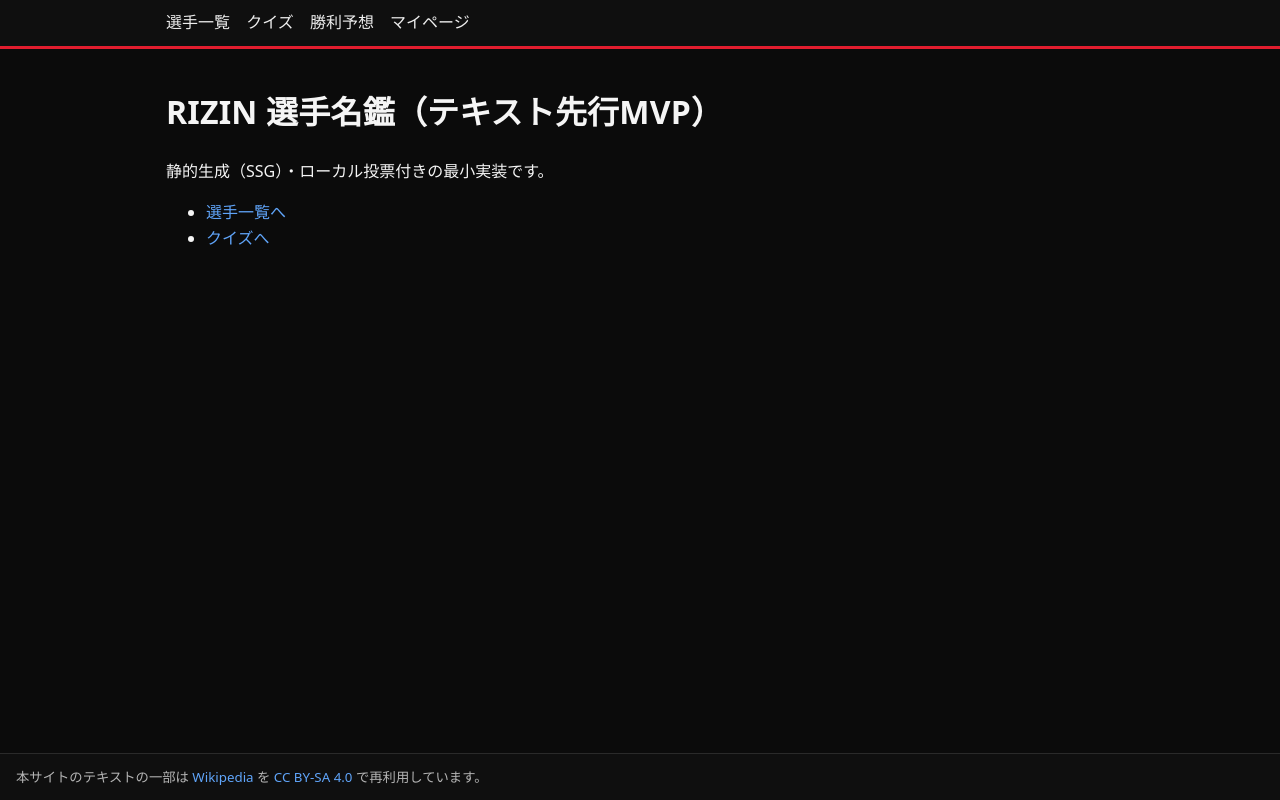
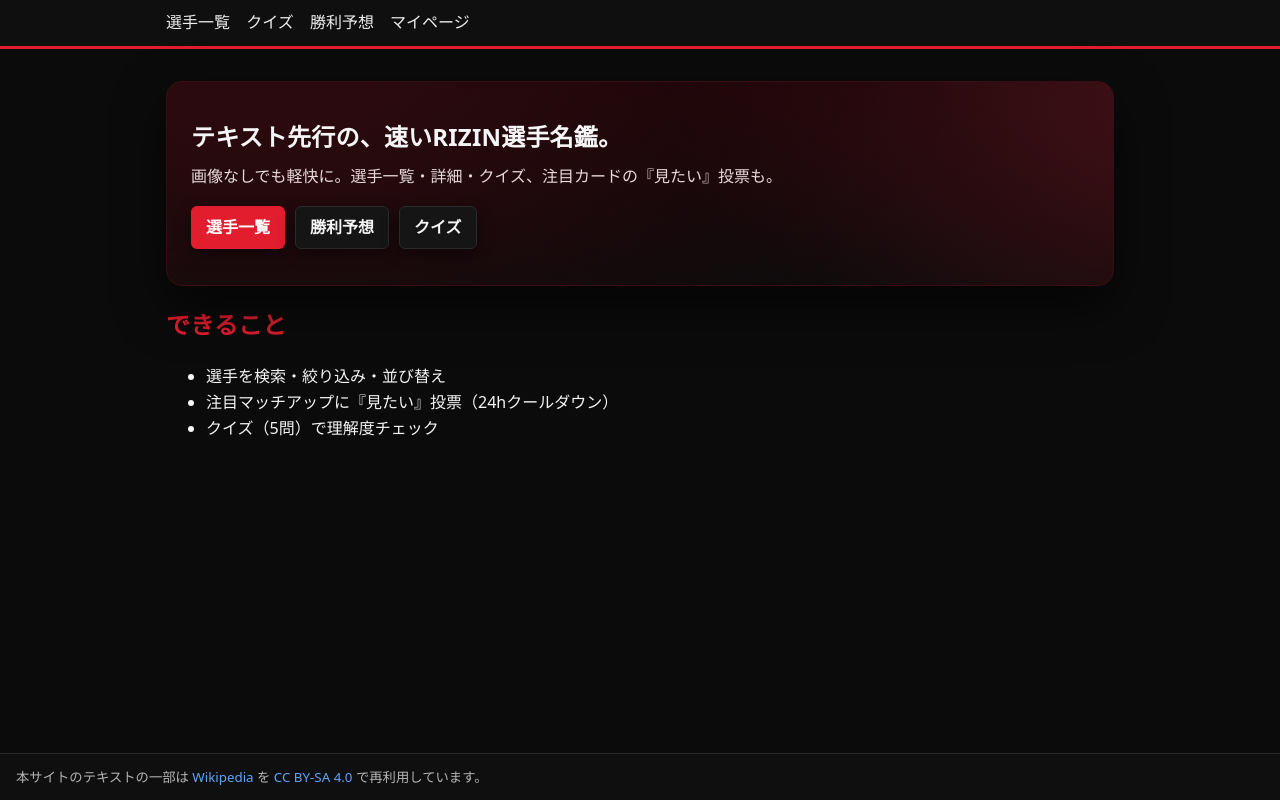
Before and after one commit to 920t920t/rizin, an Astro site: page / in a window 1280 px wide. Built offline with nearby package versions, Linux system fonts and the light colour scheme; Astro itself is replaced by a stand-in of ours.

Commit message:
feat(ui): add red hero on home; refine spacing/typography

```diff
--- a/src/pages/index.astro
+++ b/src/pages/index.astro
@@ -2,10 +2,21 @@
 import BaseLayout from '../layouts/BaseLayout.astro';
 ---
 <BaseLayout title="RIZIN 選手名鑑" description="RIZIN選手名鑑（テキスト先行版）。選手一覧・詳細・クイズ、注目マッチアップのローカル投票を備えた静的サイト。">
-  <h1>RIZIN 選手名鑑（テキスト先行MVP）</h1>
-  <p>静的生成（SSG）・ローカル投票付きの最小実装です。</p>
-  <ul>
-    <li><a href={`${import.meta.env.BASE_URL}fighters`}>選手一覧へ</a></li>
-    <li><a href={`${import.meta.env.BASE_URL}quiz`}>クイズへ</a></li>
-  </ul>
+  <section class="hero">
+    <h1>テキスト先行の、速いRIZIN選手名鑑。</h1>
+    <p>画像なしでも軽快に。選手一覧・詳細・クイズ、注目カードの『見たい』投票も。</p>
+    <div class="cta">
+      <a class="btn primary" href={`${import.meta.env.BASE_URL}fighters`}>選手一覧</a>
+      <a class="btn" href={`${import.meta.env.BASE_URL}predict`}>勝利予想</a>
+      <a class="btn" href={`${import.meta.env.BASE_URL}quiz`}>クイズ</a>
+    </div>
+  </section>
+  <section>
+    <h2>できること</h2>
+    <ul>
+      <li>選手を検索・絞り込み・並び替え</li>
+      <li>注目マッチアップに『見たい』投票（24hクールダウン）</li>
+      <li>クイズ（5問）で理解度チェック</li>
+    </ul>
+  </section>
 </BaseLayout>
--- a/src/styles/global.css
+++ b/src/styles/global.css
@@ -7,6 +7,11 @@ header,footer{background:#0f0f0f}
 header{border-bottom:3px solid var(--accent)}
 footer{border-top:2px solid var(--accent)}
 main{padding:16px;max-width:980px;margin:0 auto}
+.hero{position:relative;isolation:isolate;border-radius:16px;padding:36px 24px;margin:16px auto;background:radial-gradient(1200px 600px at 10% -10%, #2a0a0e 10%, transparent 60%),radial-gradient(900px 520px at 110% 10%, #3b0f15 10%, transparent 60%),linear-gradient(180deg,#160306,#0b0b0b);border:1px solid #3a0d12;box-shadow:0 20px 50px rgba(0,0,0,.6)}
+.hero h1{margin:0 0 8px 0;font-weight:900;letter-spacing:.2px}
+.hero p{margin:0 0 16px 0;color:#e9d9db}
+.hero .cta{display:flex;gap:10px;flex-wrap:wrap}
+.hero .cta .btn{font-weight:700}
 .container{max-width:980px;margin:0 auto;padding:0 16px}
 .grid{display:grid;gap:12px}
 .grid.cards{grid-template-columns:repeat(auto-fill,minmax(240px,1fr))}
```
